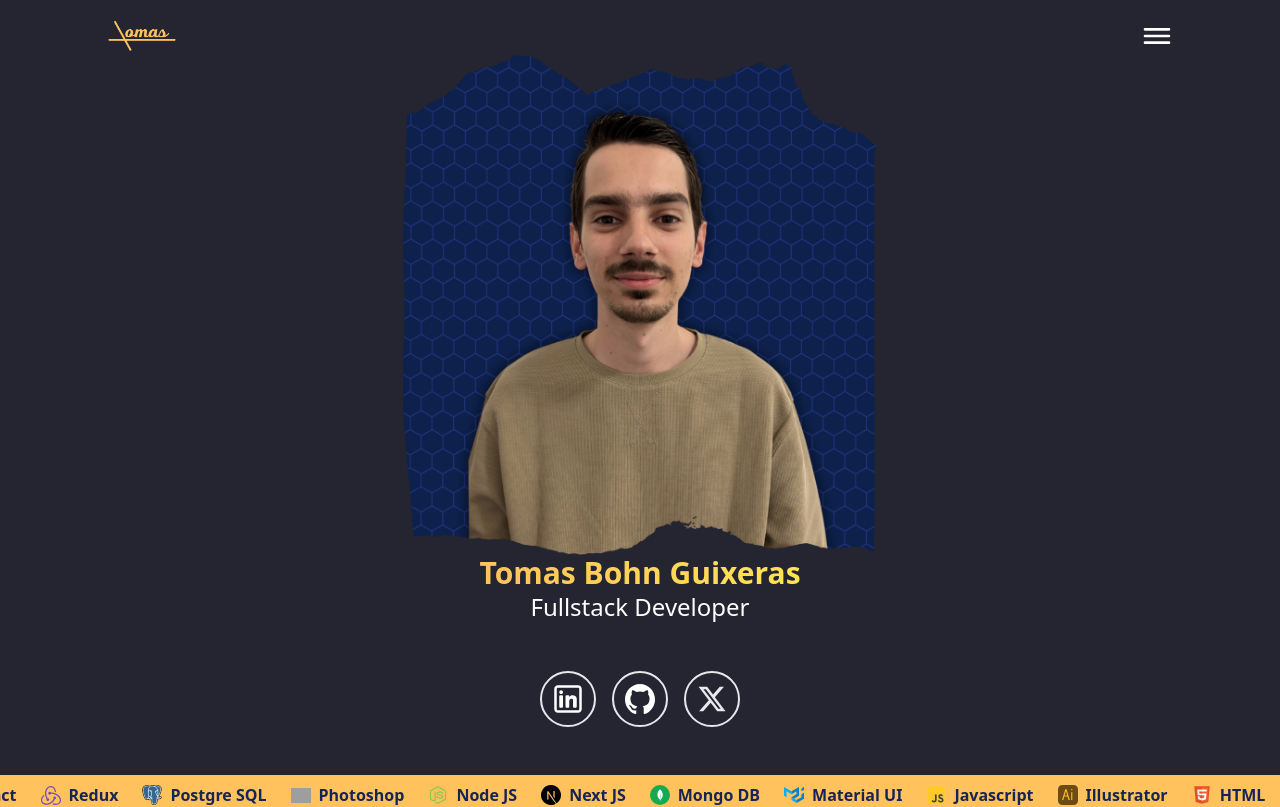
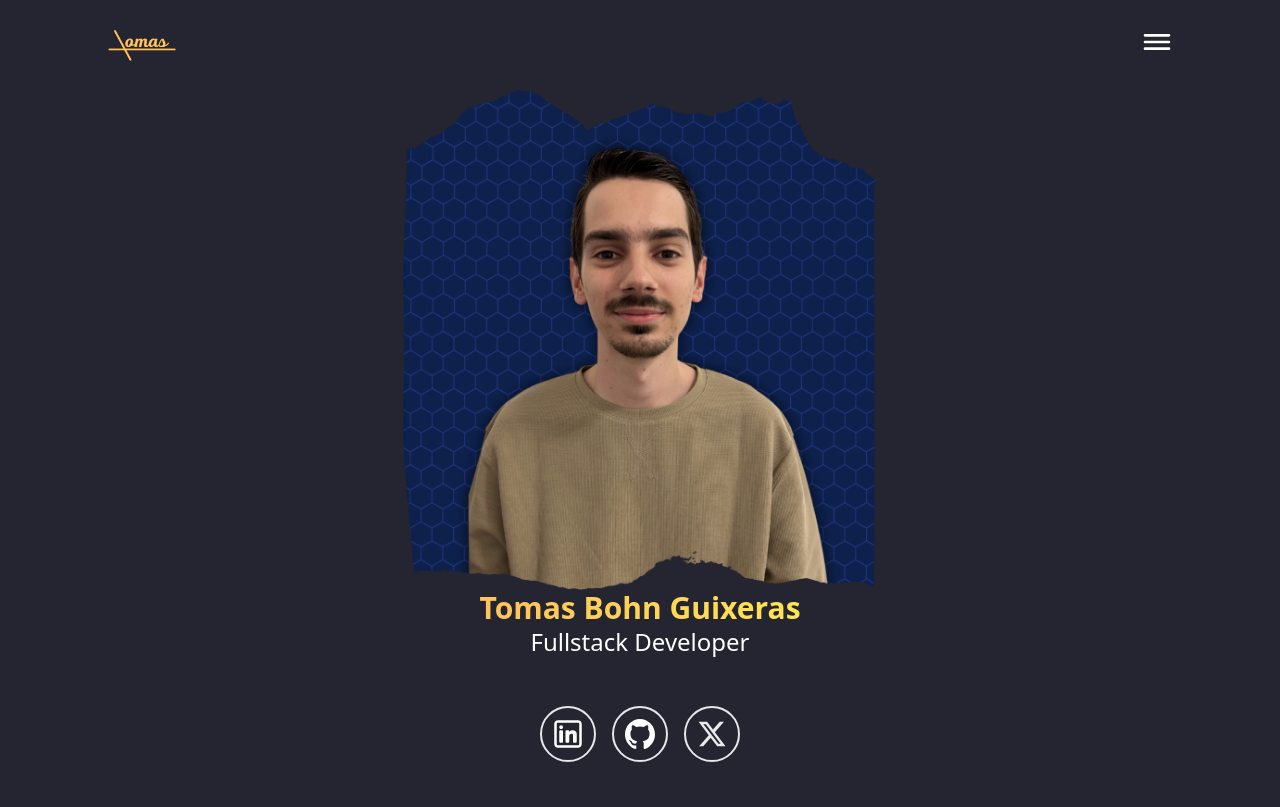
Before and after one commit to tomasguixeras/tomasguixeras-portfolio, a Next.js app: page / in a window 1280 px wide. Shown: the top 807 px of the page. Built offline with nearby package versions, Linux system fonts and the light colour scheme; grey boxes are pictures that could not be loaded.

Commit message:
Fixing overlapping on dropdown display

```diff
--- a/src/components/NavBar.tsx
+++ b/src/components/NavBar.tsx
@@ -9,7 +9,7 @@ function NavBar() {
 
   return (
     <>
-      <div className="navbar bg-base-100 w-5/6 flex mt-4 relative">
+      <div className="navbar bg-base-100 w-5/6 flex items-center justify-between relative h-[90px]">
         <div className="flex-1">
           <a className="btn btn-ghost normal-case text-xl">
             <Image
@@ -44,7 +44,7 @@ function NavBar() {
         </div>
       </div>
       {openMenu && (
-        <div className="absolute w-screen top-14 h-5/6 bg-[#242531] flex flex-col items-center justify-evenly z-10">
+        <div className="absolute w-screen top-[90px] h-[calc(100vh-90px)] bg-[#242531] flex flex-col items-center justify-evenly z-10">
           <div id="sections" className="border flex flex-col w-5/6">
             <Link href="/services">Services</Link>
             <Link href="/portfolio">Portfolio</Link>
```
